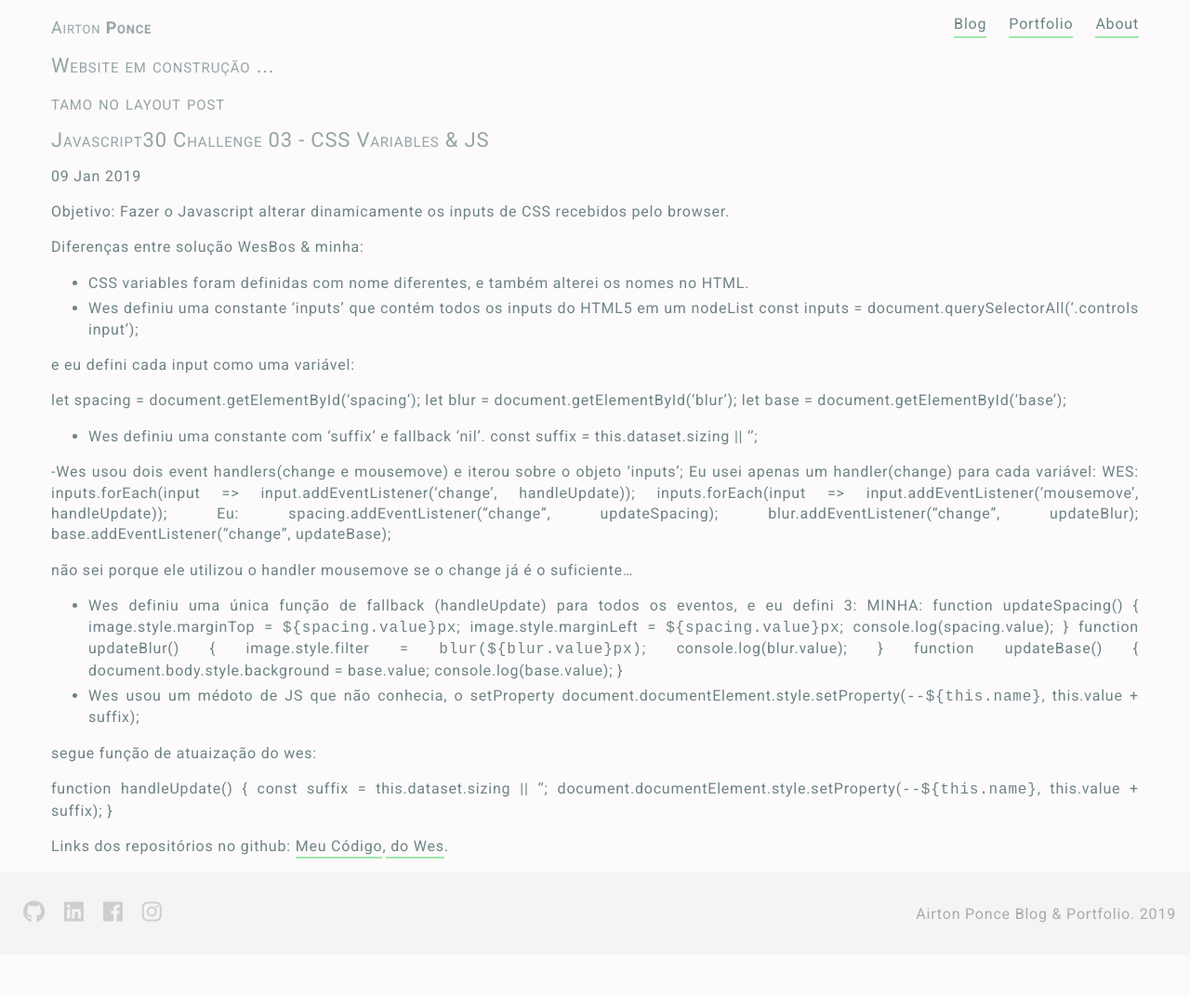
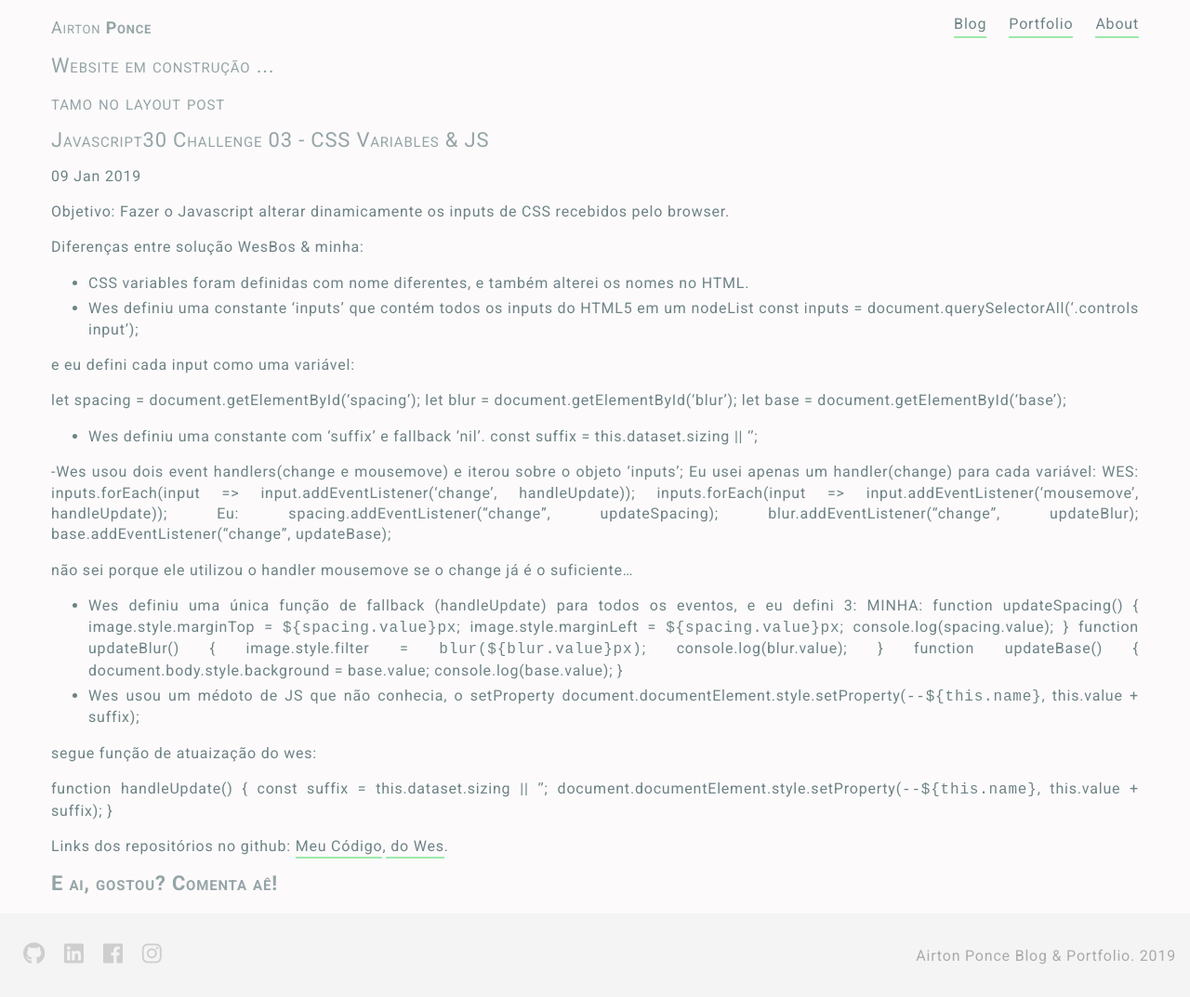
Before and after one commit to APonce911/jekyll-mywebsite, a Jekyll site: the page built from _posts/2019-01-09-Javascript30-03-CSS-Variables.md, in a window 1280 px wide. Shown: the whole page at 93% size. Built offline with Jekyll 4.4.1, drawn with Linux system fonts in a browser that asks for light colours; nearby versions of some CDN libraries; comment, search, counter and statistics services are not loaded; before the commit the page ends 1028 px from its top, so only the background shows below that.

Commit message:
discuss style on main scss

```diff
--- a/_layouts/post.html
+++ b/_layouts/post.html
@@ -18,6 +18,7 @@
 
 {{ content }}
 {% if layout.comments %}
+  <h1><strong> E ai, gostou? Comenta aê!</strong></h1>
   <div id="disqus_thread"></div>
   <script>
   var disqus_config = function () {
--- a/_sass/main.scss
+++ b/_sass/main.scss
@@ -114,6 +114,9 @@
 .social-media-links a:hover{
   box-shadow: inset 0px -2px $green;
 }
+#disqus_thread{
+  margin-top:20px;
+}
 // .row {
 //   margin-right: -15px;
 //   margin-left: -15px;
```
